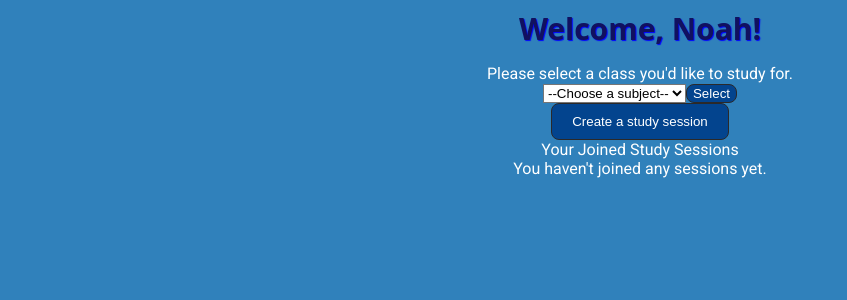
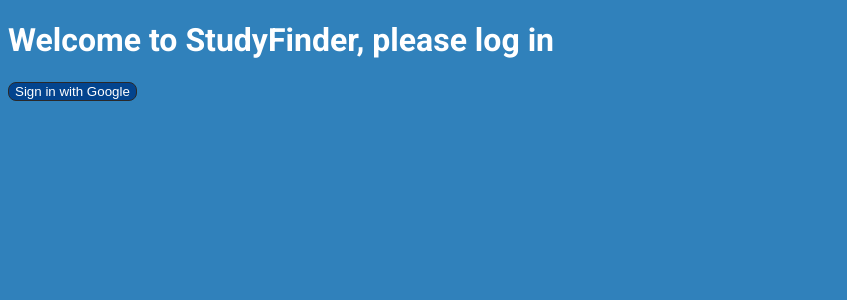
Before and after one commit to Lernej/studyfinder-finalbuild, a React (Vite) app: page / in a window 1280 px wide. Shown: the top 300 px of the page, without its empty margins (0-847 px from the left). Built offline with nearby package versions, Linux system fonts and the light colour scheme.

Commit message:
Added Authentication Page

```diff
--- a/package.json
+++ b/package.json
@@ -11,6 +11,7 @@
     "preview": "vite preview"
   },
   "dependencies": {
+    "firebase": "^12.3.0",
     "gh-pages": "^6.3.0",
     "react": "^19.1.1",
     "react-dom": "^19.1.1"
--- a/src/App.tsx
+++ b/src/App.tsx
@@ -1,196 +1,19 @@
 import "./App.css";
-import ClassInput from "./components/ClassInput";
 import { useState } from "react";
-import StudySessions from "./components/StudySessions";
-import type { StudySession } from "./interfaces";
-import StudySessionMaker from "./components/StudySessionMaker";
-import JoinedStudySessions from "./components/JoinedStudySessions";
+import LoginPage from "./components/LoginPage";
 
-const subjects = [
-  "Honors Symposium",
-  "Calc III",
-  "Intro to C",
-  "American History",
-  "Intro to Philosophy",
-];
-
-const sampleStudySessionsList: StudySession[] = [
-  {
-    id: 0,
-    className: "Honors Symposium",
-    date: "9/12/25",
-    startTime: "9:00am",
-    endTime: "10:00am",
-    examDate: "9/28/25",
-  },
-  {
-    id: 1,
-    className: "Calc III",
-    date: "9/12/25",
-    startTime: "10:00am",
-    endTime: "11:00am",
-    examDate: "9/28/25",
-  },
-  {
-    id: 2,
-    className: "Intro to C",
-    date: "9/13/25",
-    startTime: "10:00am",
-    endTime: "11:00am",
-    examDate: "9/26/25",
-  },
-  {
-    id: 3,
-    className: "American History",
-    date: "9/13/25",
-    startTime: "2:00pm",
-    endTime: "3:00pm",
-    examDate: "10/1/25",
-  },
-  {
-    id: 4,
-    className: "Intro to Philosophy",
-    date: "9/14/25",
-    startTime: "1:00pm",
-    endTime: "2:00pm",
-    examDate: "10/3/25",
-  },
-  {
-    id: 5,
-    className: "Calc III",
-    date: "9/14/25",
-    startTime: "10:00am",
-    endTime: "11:00am",
-    examDate: "9/28/25",
-  },
-  {
-    id: 6,
-    className: "Honors Symposium",
-    date: "9/15/25",
-    startTime: "9:00am",
-    endTime: "10:00am",
-    examDate: "9/28/25",
-  },
-  {
-    id: 7,
-    className: "Intro to C",
-    date: "9/15/25",
-    startTime: "11:00am",
-    endTime: "12:00pm",
-    examDate: "9/26/25",
-  },
-  {
-    id: 8,
-    className: "American History",
-    date: "9/16/25",
-    startTime: "2:00pm",
-    endTime: "3:00pm",
-    examDate: "10/1/25",
-  },
-  {
-    id: 9,
-    className: "Intro to Philosophy",
-    date: "9/16/25",
-    startTime: "1:00pm",
-    endTime: "2:00pm",
-    examDate: "10/3/25",
-  },
-  {
-    id: 10,
-    className: "Calc III",
-    date: "9/17/25",
-    startTime: "10:00am",
-    endTime: "11:00am",
-    examDate: "9/28/25",
-  },
-  {
-    id: 11,
-    className: "Honors Symposium",
-    date: "9/17/25",
-    startTime: "9:00am",
-    endTime: "10:00am",
-    examDate: "9/28/25",
-  },
-  {
-    id: 12,
-    className: "Intro to C",
-    date: "9/18/25",
-    startTime: "11:00am",
-    endTime: "12:00pm",
-    examDate: "9/26/25",
-  },
-  {
-    id: 13,
-    className: "American History",
-    date: "9/18/25",
-    startTime: "2:00pm",
-    endTime: "3:00pm",
-    examDate: "10/1/25",
-  },
-  {
-    id: 14,
-    className: "Intro to Philosophy",
-    date: "9/19/25",
-    startTime: "1:00pm",
-    endTime: "2:00pm",
-    examDate: "10/3/25",
-  },
-];
+import Dashboard from "./components/Dashboard";
 
 function App() {
-  const [selectedClass, setSelectedClass] = useState<string>("");
-  const [showSessions, setShowSessions] = useState(false);
-  const [studySessionList, setStudySessionList] = useState<StudySession[]>(
-    sampleStudySessionsList
-  );
-  const [joinedStudySessions, setJoinedStudySessions] = useState<
-    StudySession[]
-  >([]);
+  const [isLoggedIn, setIsLoggedIn] = useState(false);
 
   return (
     <>
-      <div className="welcomeContainer">
-        <div className="welcomeMessage">Welcome, Noah!</div>
-      </div>
-
-      <div className="welcomeContainer">
-        <div className="subjectInputContainer">
-          <div>Please select a class you'd like to study for.</div>
-          <div className="welcomeContainer">
-            <ClassInput
-              subjects={subjects}
-              setSelectedClass={setSelectedClass}
-              setShowSessions={setShowSessions}
-            />
-          </div>
-        </div>
-      </div>
-      <div className="welcomeContainer">
-        <StudySessionMaker
-          studySessionList={studySessionList}
-          setStudySessionList={setStudySessionList}
-        />
-      </div>
-      <div className="welcomeContainer">
-        {showSessions && (
-          <div className="sessionList">
-            <StudySessions
-              selectedClass={selectedClass}
-              showSessions={showSessions}
-              studySessionList={studySessionList}
-              setJoinedStudySessions={setJoinedStudySessions}
-            />
-          </div>
-        )}
-      </div>
-
-      <div className="welcomeContainer">
-        {" "}
-        <JoinedStudySessions
-          joinedStudySessions={joinedStudySessions}
-          setJoinedStudySessions={setJoinedStudySessions}
-        />
-      </div>
+      {!isLoggedIn ? (
+        <LoginPage setIsLoggedIn={setIsLoggedIn} />
+      ) : (
+        <Dashboard />
+      )}
     </>
   );
 }
--- /dev/null
+++ b/src/components/Dashboard.tsx
@@ -0,0 +1,197 @@
+import { useState } from "react";
+import ClassInput from "./ClassInput";
+import StudySessionMaker from "./StudySessionMaker";
+import StudySessions from "./StudySessions";
+import JoinedStudySessions from "./JoinedStudySessions";
+import type { StudySession } from "../interfaces";
+
+const sampleStudySessionsList: StudySession[] = [
+  {
+    id: 0,
+    className: "Honors Symposium",
+    date: "9/12/25",
+    startTime: "9:00am",
+    endTime: "10:00am",
+    examDate: "9/28/25",
+  },
+  {
+    id: 1,
+    className: "Calc III",
+    date: "9/12/25",
+    startTime: "10:00am",
+    endTime: "11:00am",
+    examDate: "9/28/25",
+  },
+  {
+    id: 2,
+    className: "Intro to C",
+    date: "9/13/25",
+    startTime: "10:00am",
+    endTime: "11:00am",
+    examDate: "9/26/25",
+  },
+  {
+    id: 3,
+    className: "American History",
+    date: "9/13/25",
+    startTime: "2:00pm",
+    endTime: "3:00pm",
+    examDate: "10/1/25",
+  },
+  {
+    id: 4,
+    className: "Intro to Philosophy",
+    date: "9/14/25",
+    startTime: "1:00pm",
+    endTime: "2:00pm",
+    examDate: "10/3/25",
+  },
+  {
+    id: 5,
+    className: "Calc III",
+    date: "9/14/25",
+    startTime: "10:00am",
+    endTime: "11:00am",
+    examDate: "9/28/25",
+  },
+  {
+    id: 6,
+    className: "Honors Symposium",
+    date: "9/15/25",
+    startTime: "9:00am",
+    endTime: "10:00am",
+    examDate: "9/28/25",
+  },
+  {
+    id: 7,
+    className: "Intro to C",
+    date: "9/15/25",
+    startTime: "11:00am",
+    endTime: "12:00pm",
+    examDate: "9/26/25",
+  },
+  {
+    id: 8,
+    className: "American History",
+    date: "9/16/25",
+    startTime: "2:00pm",
+    endTime: "3:00pm",
+    examDate: "10/1/25",
+  },
+  {
+    id: 9,
+    className: "Intro to Philosophy",
+    date: "9/16/25",
+    startTime: "1:00pm",
+    endTime: "2:00pm",
+    examDate: "10/3/25",
+  },
+  {
+    id: 10,
+    className: "Calc III",
+    date: "9/17/25",
+    startTime: "10:00am",
+    endTime: "11:00am",
+    examDate: "9/28/25",
+  },
+  {
+    id: 11,
+    className: "Honors Symposium",
+    date: "9/17/25",
+    startTime: "9:00am",
+    endTime: "10:00am",
+    examDate: "9/28/25",
+  },
+  {
+    id: 12,
+    className: "Intro to C",
+    date: "9/18/25",
+    startTime: "11:00am",
+    endTime: "12:00pm",
+    examDate: "9/26/25",
+  },
+  {
+    id: 13,
+    className: "American History",
+    date: "9/18/25",
+    startTime: "2:00pm",
+    endTime: "3:00pm",
+    examDate: "10/1/25",
+  },
+  {
+    id: 14,
+    className: "Intro to Philosophy",
+    date: "9/19/25",
+    startTime: "1:00pm",
+    endTime: "2:00pm",
+    examDate: "10/3/25",
+  },
+];
+
+const subjects = [
+  "Honors Symposium",
+  "Calc III",
+  "Intro to C",
+  "American History",
+  "Intro to Philosophy",
+];
+
+const Dashboard = () => {
+  const [selectedClass, setSelectedClass] = useState<string>("");
+  const [showSessions, setShowSessions] = useState(false);
+  const [studySessionList, setStudySessionList] = useState<StudySession[]>(
+    sampleStudySessionsList
+  );
+  const [joinedStudySessions, setJoinedStudySessions] = useState<
+    StudySession[]
+  >([]);
+
+  return (
+    <>
+      <div className="welcomeContainer">
+        <div className="welcomeMessage">Welcome, Noah!</div>
+      </div>
+
+      <div className="welcomeContainer">
+        <div className="subjectInputContainer">
+          <div>Please select a class you'd like to study for.</div>
+          <div className="welcomeContainer">
+            <ClassInput
+              subjects={subjects}
+              setSelectedClass={setSelectedClass}
+              setShowSessions={setShowSessions}
+            />
+          </div>
+        </div>
+      </div>
+      <div className="welcomeContainer">
+        <StudySessionMaker
+          studySessionList={studySessionList}
+          setStudySessionList={setStudySessionList}
+        />
+      </div>
+      <div className="welcomeContainer">
+        {showSessions && (
+          <div className="sessionList">
+            <StudySessions
+              selectedClass={selectedClass}
+              showSessions={showSessions}
+              studySessionList={studySessionList}
+              setJoinedStudySessions={setJoinedStudySessions}
+            />
+          </div>
+        )}
+      </div>
+
+      <div className="welcomeContainer">
+        {" "}
+        <JoinedStudySessions
+          joinedStudySessions={joinedStudySessions}
+          setJoinedStudySessions={setJoinedStudySessions}
+        />
+      </div>
+    </>
+  );
+};
+
+export default Dashboard;
--- /dev/null
+++ b/src/components/LoginPage.tsx
@@ -0,0 +1,31 @@
+// src/pages/LoginPage.tsx
+import { GoogleAuthProvider, signInWithPopup } from "firebase/auth";
+import { auth } from "../firebaseConfig";
+
+interface Props {
+  setIsLoggedIn: (isLoggedIn: boolean) => void;
+}
+
+const LoginPage = ({ setIsLoggedIn }: Props) => {
+  const provider = new GoogleAuthProvider();
+
+  const handleLogin = async () => {
+    try {
+      const result = await signInWithPopup(auth, provider);
+      console.log("User:", result.user); // user info here
+      // later: redirect to dashboard after successful login
+      setIsLoggedIn(true);
+    } catch (error) {
+      console.error("Login failed:", error);
+    }
+  };
+
+  return (
+    <div>
+      <h1>Welcome to StudyFinder, please log in</h1>
+      <button onClick={handleLogin}>Sign in with Google</button>
+    </div>
+  );
+};
+
+export default LoginPage;
--- /dev/null
+++ b/src/firebaseConfig.ts
@@ -0,0 +1,17 @@
+// firebaseConfig.ts
+import { initializeApp } from "firebase/app";
+import { GoogleAuthProvider, getAuth } from "firebase/auth";
+
+
+const firebaseConfig = {
+  apiKey: "AIzaSyAmEyGrH_W5xVXPlNVukUGanRZPo8gJniY",
+  authDomain: "shellhacks-2025-studyfinder.firebaseapp.com",
+  projectId: "shellhacks-2025-studyfinder",
+  storageBucket: "shellhacks-2025-studyfinder.appspot.com",
+  messagingSenderId: "521476233651",
+  appId: "1:521476233651:web:c4c7ecf5659e5508ef13c6",
+};
+
+const app = initializeApp(firebaseConfig);
+export const auth = getAuth(app);
+export const provider = new GoogleAuthProvider();
```
Also changed, not shown: 1 other file (tests, documents, lock files or other folders).
